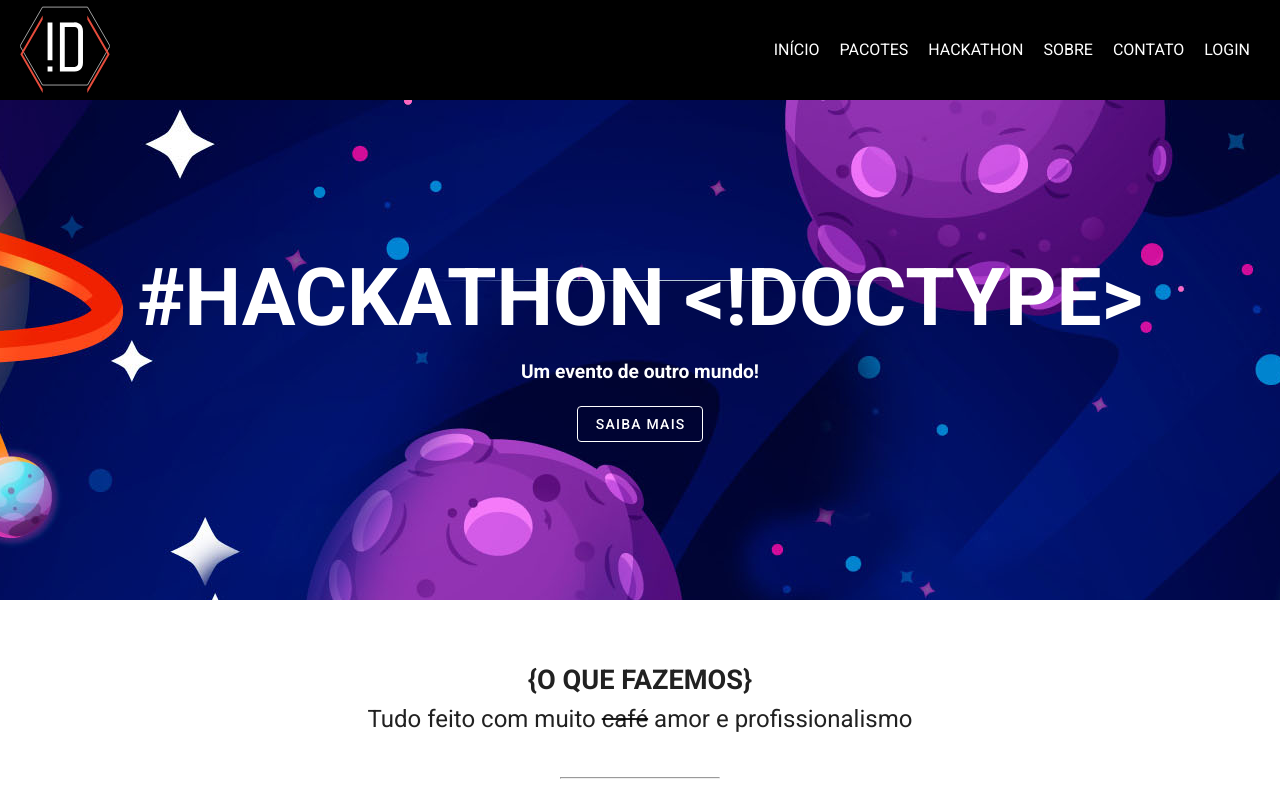
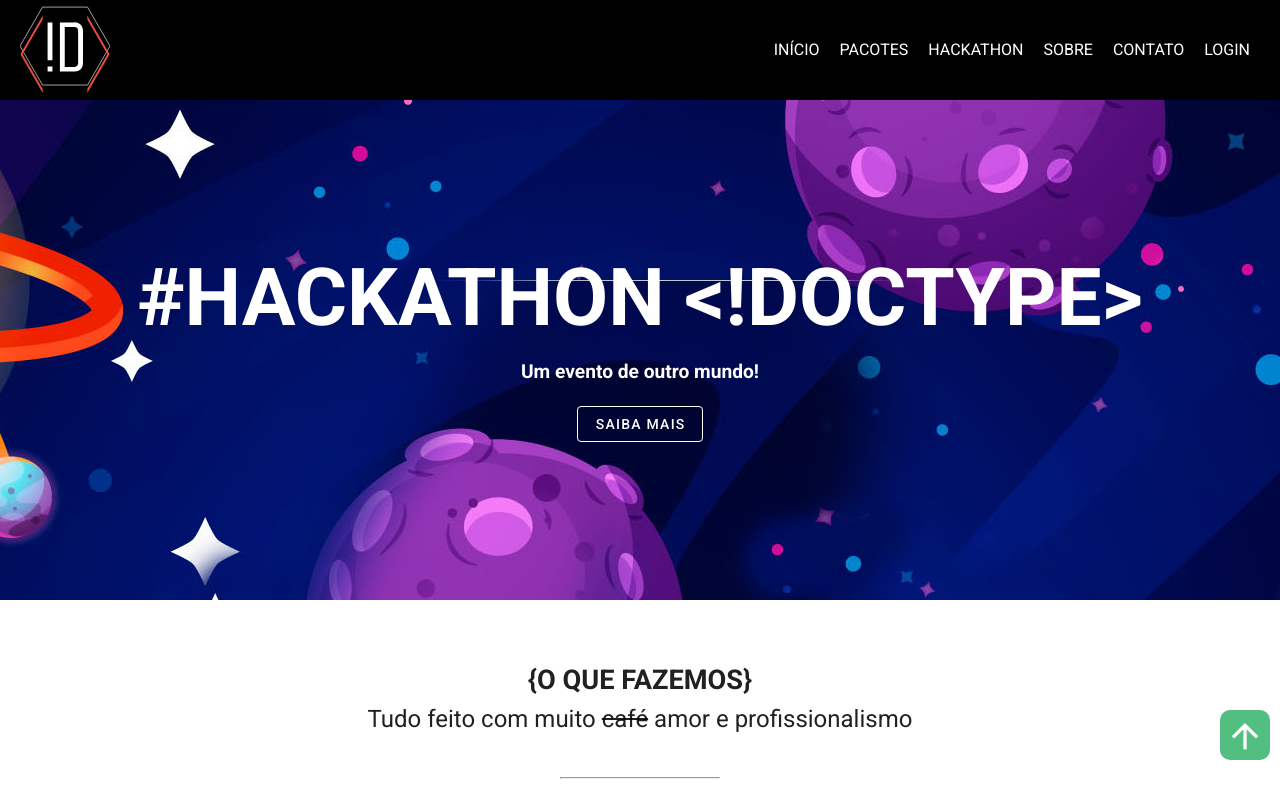
Before and after one commit to luisfernandofante/DoctypeNuxt-2.0, a Nuxt app: page / in a window 1280 px wide. Shown: the top 800 px of the page. Built offline with nearby package versions, Linux system fonts and the light colour scheme; what vue-ls would draw is missing.

Commit message:
adicionando componente Butop - botão de voltar ao top

```diff
--- /dev/null
+++ b/components/AppButop.vue
@@ -0,0 +1,29 @@
+<template>
+  <div>
+       <a class="gotopbtn" href="#"> <v-icon color="white" x-large title="Ir ao topo">mdi-arrow-up</v-icon></a>
+  </div>
+</template>
+
+<script>
+export default {
+
+}
+</script>
+
+<style scoped>
+.gotopbtn{
+  position: fixed;
+  width: 50px;
+  height: 50px;
+  background: #27ae60;
+  opacity: 0.8;
+  border-radius: 10px;
+  bottom: 40px;
+  right: 10px;
+  text-decoration: none;
+  text-align: center;
+  line-height: 50px;
+  color: white;
+  font-size: 22px;
+}
+</style>
--- a/components/AppFooter.vue
+++ b/components/AppFooter.vue
@@ -56,10 +56,21 @@
         </div>
       </section>
       <!-- final das últimas informações -->
+
     </footer>
+      <app-butop/>
     <!-- final do footer -->
   </div>
 </template>
+<script>
+ import AppButop from './AppButop'
+
+export default {
+  components:{
+    AppButop,
+  }
+}
+</script>
 <style  scoped>
 /* html,
 body {
--- a/layouts/default.vue
+++ b/layouts/default.vue
@@ -20,7 +20,9 @@ $P-parallax: 1.2rem; /*sub desktop parallax*/
 $Icone: 33px;
 $Descrição: 16px;
 $Negrito: bolder;
-
+template{
+  scroll-behavior: smooth;
+}
 %titulos{
   text-transform: $Capslock;
   font-size: $Título-Section;
```
